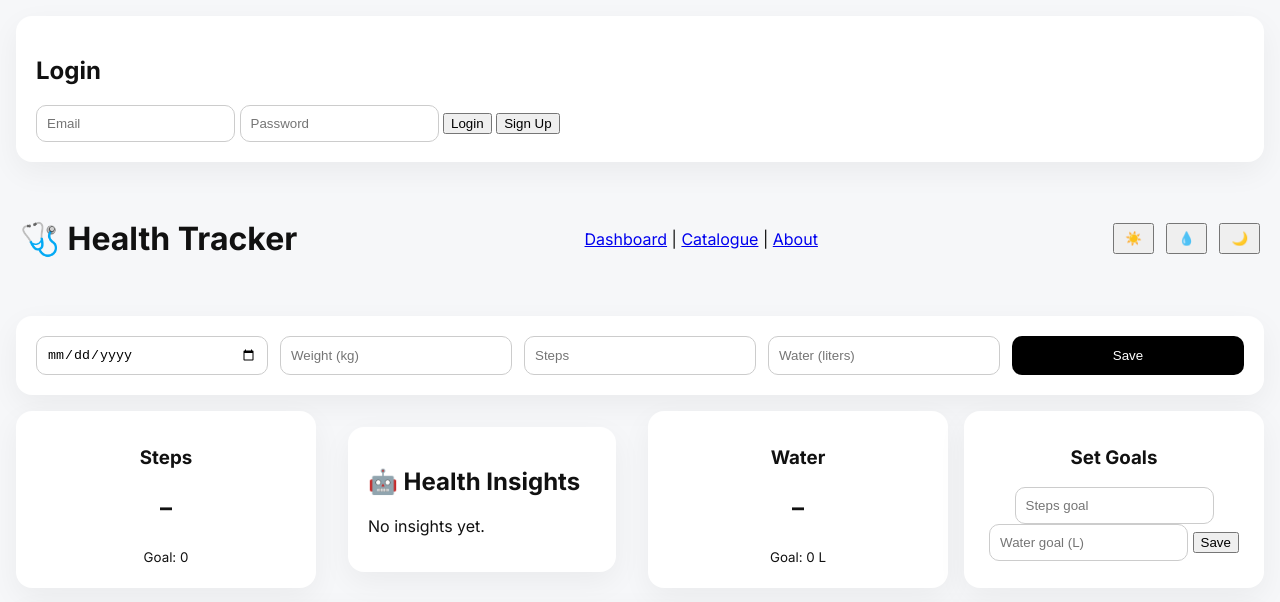
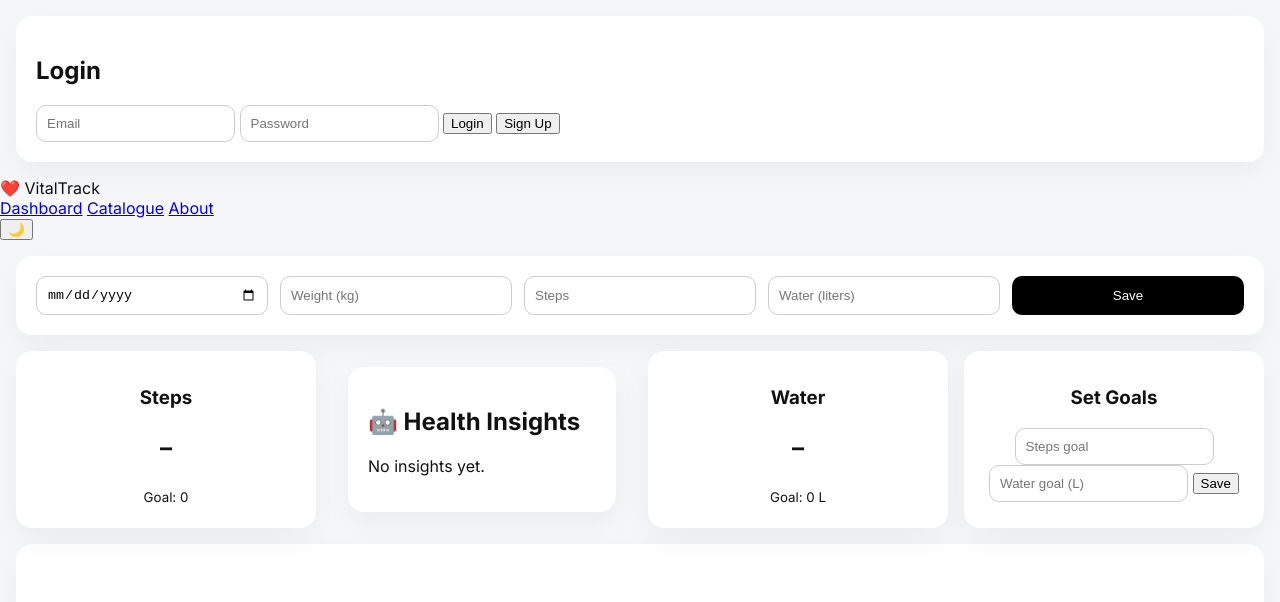
Before and after one commit to Ayyan0417/health_tracker, a plain HTML site: page index.html in a window 1280 px wide. Shown: the top 602 px of the page. Drawn offline with nearby package versions, Linux system fonts and the light colour scheme.

Commit message:
Update index.html

```diff
--- a/index.html
+++ b/index.html
@@ -33,19 +33,23 @@
 </section>
 
   <!-- HEADER -->
-  <header class="app-header">
-    <h1>🩺 Health Tracker</h1>
-    <nav>
-  <a href="index.html">Dashboard</a> |
-  <a href="catalogue.html">Catalogue</a> |
-  <a href="about.html">About</a>
-</nav>
-    <div class="theme-buttons">
-      <button onclick="setTheme('light')">☀️</button>
-      <button onclick="setTheme('blue')">💧</button>
-      <button onclick="setTheme('dark')">🌙</button>
-    </div>
-  </header>
+  <header class="top-header">
+  <div class="logo">
+    <span class="logo-icon">❤️</span>
+    <span class="logo-text">VitalTrack</span>
+  </div>
+
+  <nav class="nav-links">
+    <a href="index.html" class="active">Dashboard</a>
+    <a href="catalogue.html">Catalogue</a>
+    <a href="about.html">About</a>
+  </nav>
+
+  <div class="header-actions">
+    <button class="theme-btn">🌙</button>
+  </div>
+</header>
+
 
   <!-- INPUT CARD -->
   <section class="card">
```
